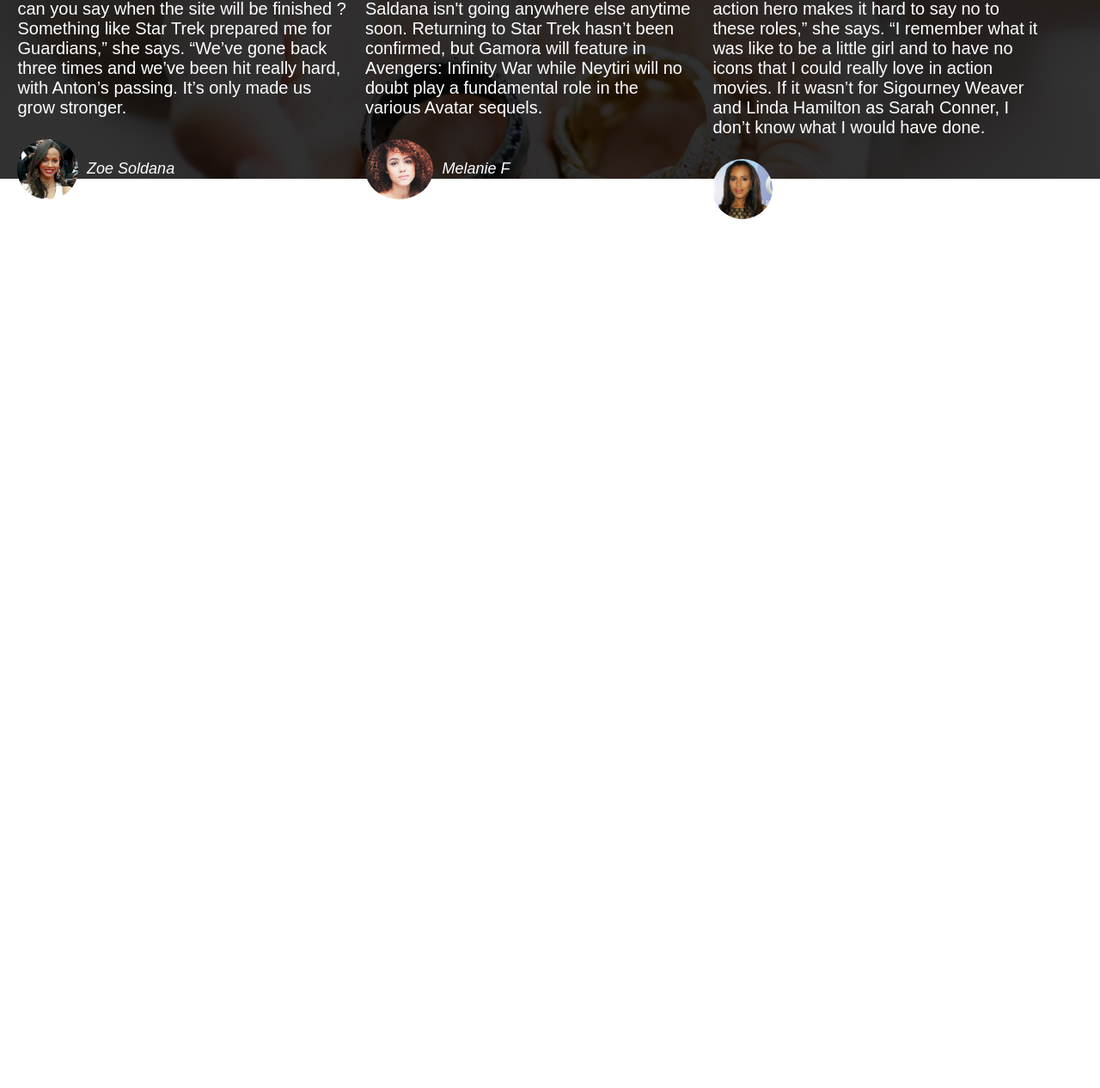
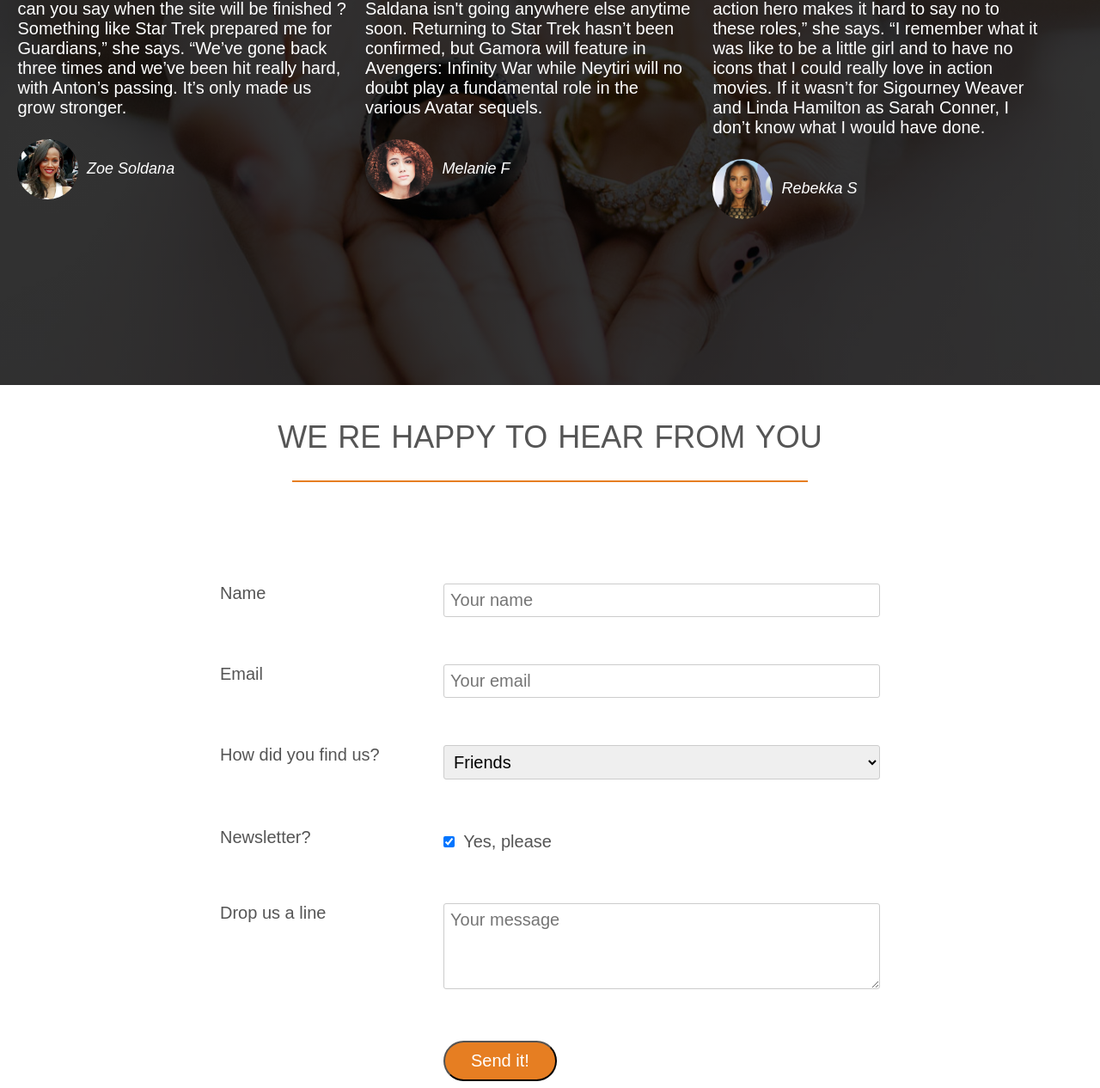
Before and after one commit to VasiliAnoshin/DatingWebPageHTML5-CSS3-, a plain HTML site: page index.html in a window 1280 px wide. Shown: the part 3999-5265 px from the top of the page at 86% size. Before the commit the page ends 4290 px from the top, so only its background shows below. Drawn offline with nearby package versions, Linux system fonts and the light colour scheme; files whose address does not match are found by name; a web font is replaced by a local one.

Commit message:
add another parts

```diff
--- a/index.html
+++ b/index.html
@@ -197,6 +197,71 @@
             </blockquote>
         </div>
        </section>
+
+        <section class="section-form">
+            <div class ="row">
+                <h2>We re happy to hear from you</h2>
+            </div>
+            <div class="row">
+                <form method="post" action="#" class="contact-form">
+                    <div class="row">
+                        <div class="col span-1-of-3">
+                            <label for="name">Name</label>
+                        </div>
+                        <div class="col span-2-of-3">
+                            <input type="text" name="name" id="name" placeholder="Your name" required>
+                        </div>
+                    </div>
+                    <div class="row">
+                        <div class="col span-1-of-3">
+                            <label for="email">Email</label>
+                        </div>
+                        <div class="col span-2-of-3">
+                            <input type="email" name="email" id="email" placeholder="Your email" required>
+                        </div>
+                    </div>
+                    <div class="row">
+                        <div class="col span-1-of-3">
+                            <label for="find-us">How did you find us?</label>
+                        </div>
+                        <div class="col span-2-of-3">
+                            <select name="find-us" id="find-us">
+                                <option value="friends" selected>Friends</option>
+                                <option value="search">Search engine</option>
+                                <option value="ad">Advertisement</option>
+                                <option value="other">Other</option>
+                            </select>
+                        </div>
+                    </div>
+                    <div class="row">
+                        <div class="col span-1-of-3">
+                            <label>Newsletter?</label>
+                        </div>
+                        <div class="col span-2-of-3">
+                            <input type="checkbox" name="news" id="news" checked> Yes, please
+                        </div>
+                    </div>
+                    <div class="row">
+                        <div class="col span-1-of-3">
+                            <label>Drop us a line</label>
+                        </div>
+                        <div class="col span-2-of-3">
+                            <textarea name="message" placeholder="Your message"></textarea>
+                        </div>
+                    </div>
+                    <div class="row">
+                        <div class="col span-1-of-3">
+                            <label>&nbsp;</label>
+                        </div>
+                        <div class="col span-2-of-3">
+                            <input type="submit" value="Send it!">
+                        </div>
+                    </div>
+
+                </form>
+
+            </div>
+        </section>
     </body>
 
 
--- a/resources/css/style.css
+++ b/resources/css/style.css
@@ -163,7 +163,8 @@
 /* Buttons                      */
 /*------------------------------*/
 .btn:link,
-.btn:visited{
+.btn:visited,
+input[type=submit]{
     display: inline-block;
     padding: 10px 30px;
     font-weight:300;
@@ -180,12 +181,15 @@
 }
 
 .btn-full:link,
-.btn-full:visited
+.btn-full:visited,
+input[type=submit]
 {
     background-color: #e67e22;
 }
 .btn:hover,
-.btn:active{
+.btn:active,
+input[type=submit]:hover,
+input[type=submit]:active{
     background-color: #cf6d17;
 }
 .btn-ghost:hover,
@@ -368,7 +372,7 @@
     background-image: linear-gradient(rgba(0,0,0,0.8),rgba(0,0,0,0.8)),url(img/wedding.jpeg);
     background-size: cover;
     color: white;
-    height:60vh;
+    height:90vh;
     /* Effect for scrolling*/
     background-attachment: fixed;
 }
@@ -405,3 +409,23 @@
 .customerRow3{
     width: 30%;
 }
+/*------------------------------- */
+/* Form                */
+/*------------------------------- */
+.contact-form{
+    width:60%;
+    margin: 0 auto;
+}
+input[type=text],input[type=email], select, textarea{
+    width:100%;
+    padding:7px;
+    border-radius: 3px;
+    border: 1px solid #ccc;
+}
+textarea{
+    height: 100px;
+}
+input[type=checkbox]{
+    margin: 10px 5px 10px 0;
+}
+*:focus{outline:none;}
```
